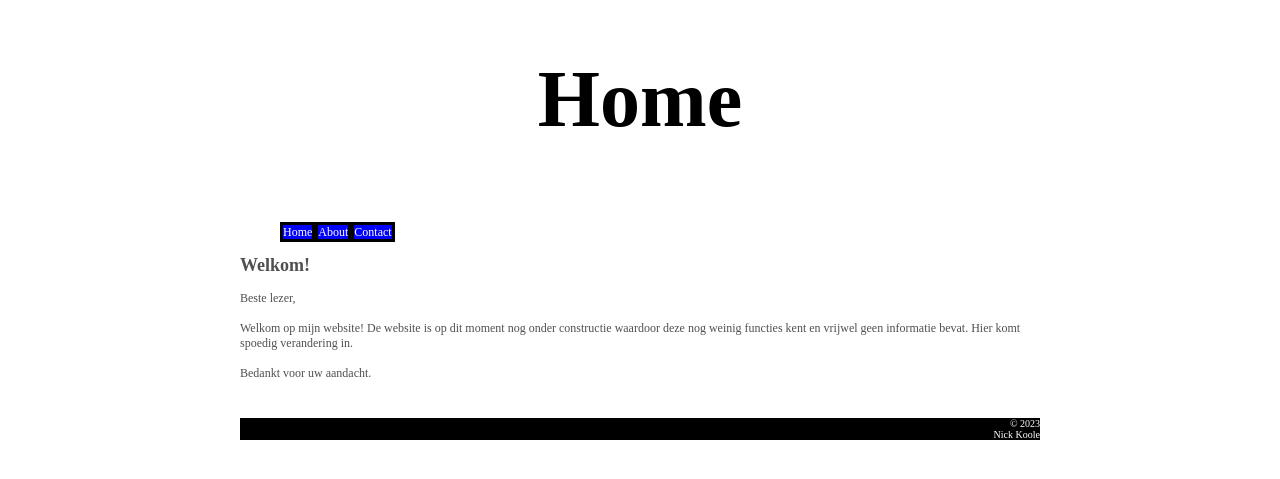
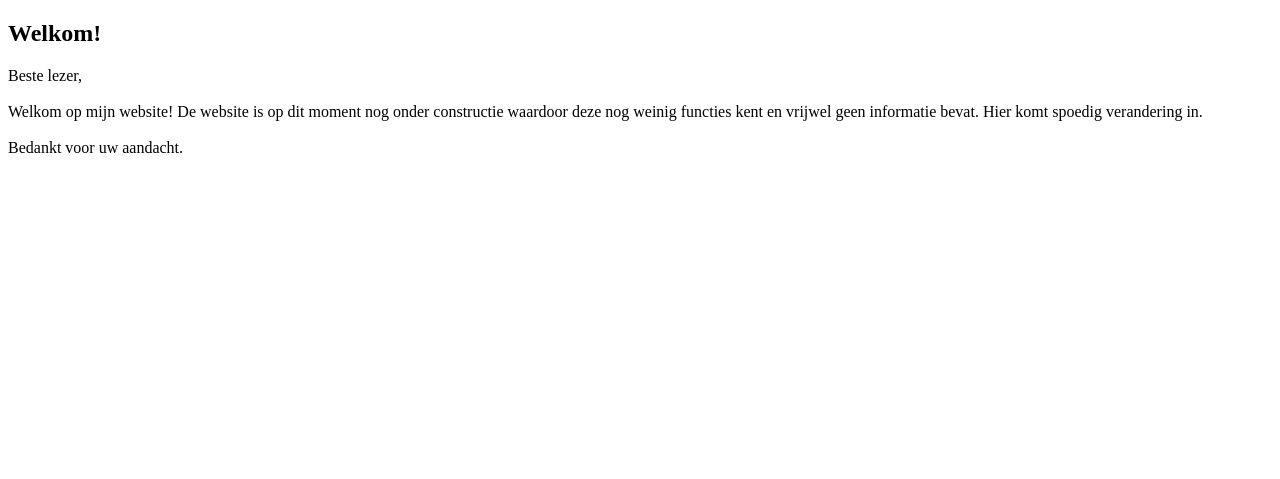
Before and after one commit to JeroenHeemskerk/educom-webshop-basis-1696248352, a PHP site: page /home.php in a window 1280 px wide. Shown: the top 479 px of the page. Run offline with PHP 8.4, Linux system fonts and the light colour scheme.

Commit message:
#7 about.php contact.php en home.php zodanig aangepast dat de body start in index.php en dat deze files enkel de body aanleveren. Daarnaast wordt de body in deze files gesloten

```diff
--- a/home.php
+++ b/home.php
@@ -1,20 +1,5 @@
 <!DOCTYPE html>
 <html>
- <head>
-    <title>Nick zijn website</title>
-    <link rel="stylesheet" href="./CSS/stylesheet.css">
- </head>
- <body class="pagetext">
-
-
-    <h1>Home</h1>
-    <br>
-    <ul class="nav">
-        <li><a href="index.php?page=home">Home</a></li>
-        <li><a href="index.php?page=about">About</a></li>
-        <li><a href="index.php?page=contact">Contact</a></li>
-    </ul>
-    <br>
 
     <h2>Welkom!</h2>
     <p>Beste lezer,<br><br>
@@ -22,9 +7,5 @@
     Bedankt voor uw aandacht.</p>
     <br>
 
-
  </body>
- <footer>
-    <p>&copy 2023<br>Nick Koole</p>
- </footer>
 </html>
```
Also changed, not shown: about.php (+0 -17 lines), contact.php (+0 -17 lines).
